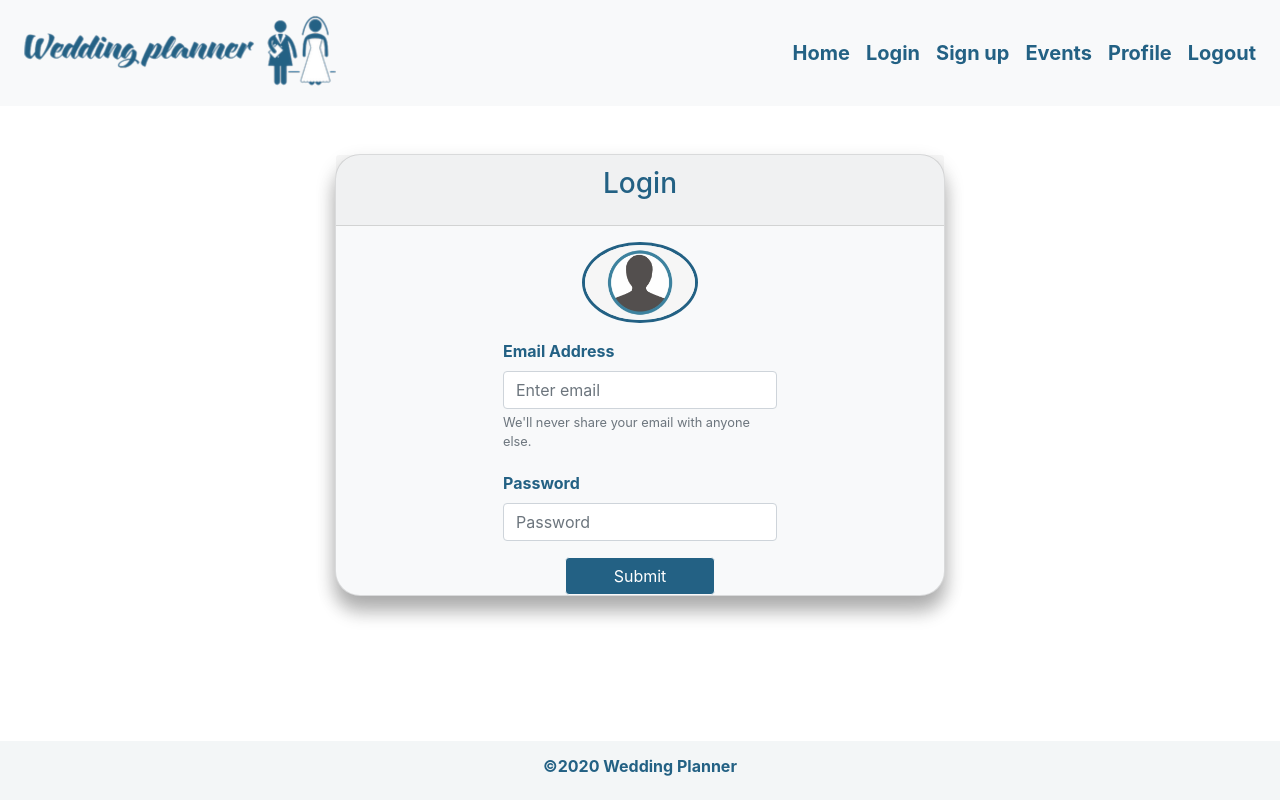
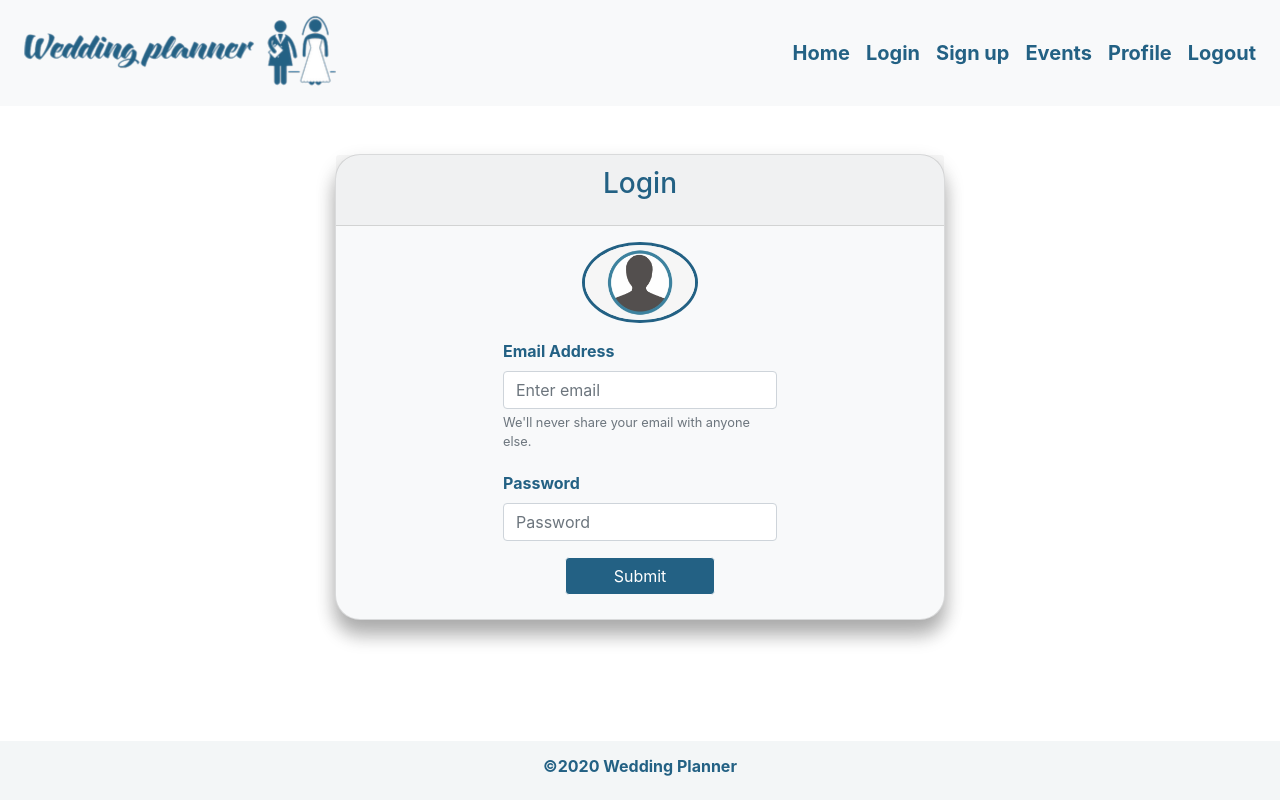
Before and after one commit to wedding-planner-app/wedding-planner, a React (Create React App) app in the folder client/: page /login in a window 1280 px wide. Built offline with nearby package versions, Linux system fonts and the light colour scheme.

Commit message:
added style to Card

```diff
--- a/client/src/pages/Login/index.js
+++ b/client/src/pages/Login/index.js
@@ -12,7 +12,7 @@ const LoginPage = () => {
       <Row>
         <Col className="col-3"></Col>
         <Col className="col-6">
-          <Card className="bgLoginComponent custom-style-login bg-light">
+          <Card className="bgLoginComponent custom-style-login bg-light pb-4">
             <Card.Header className="text-center">
               <Card.Title className="login-title-style">
                 <h3>Login</h3>
```
